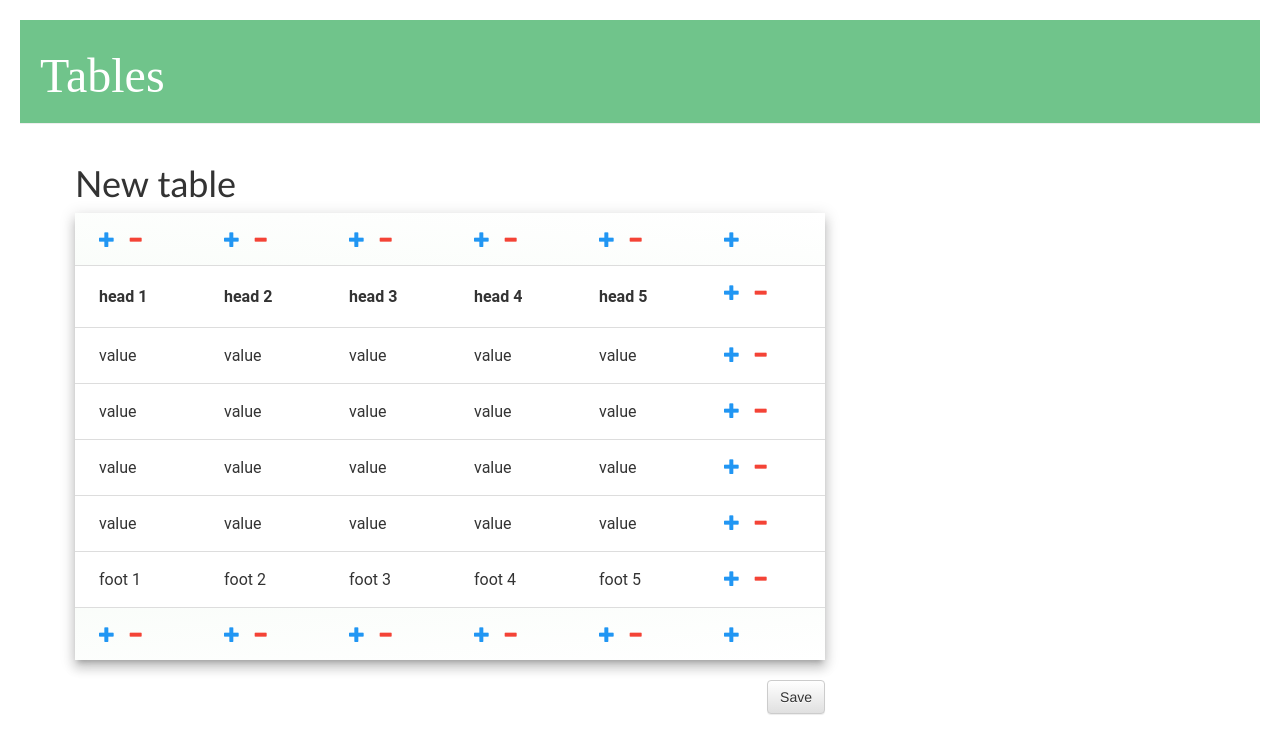
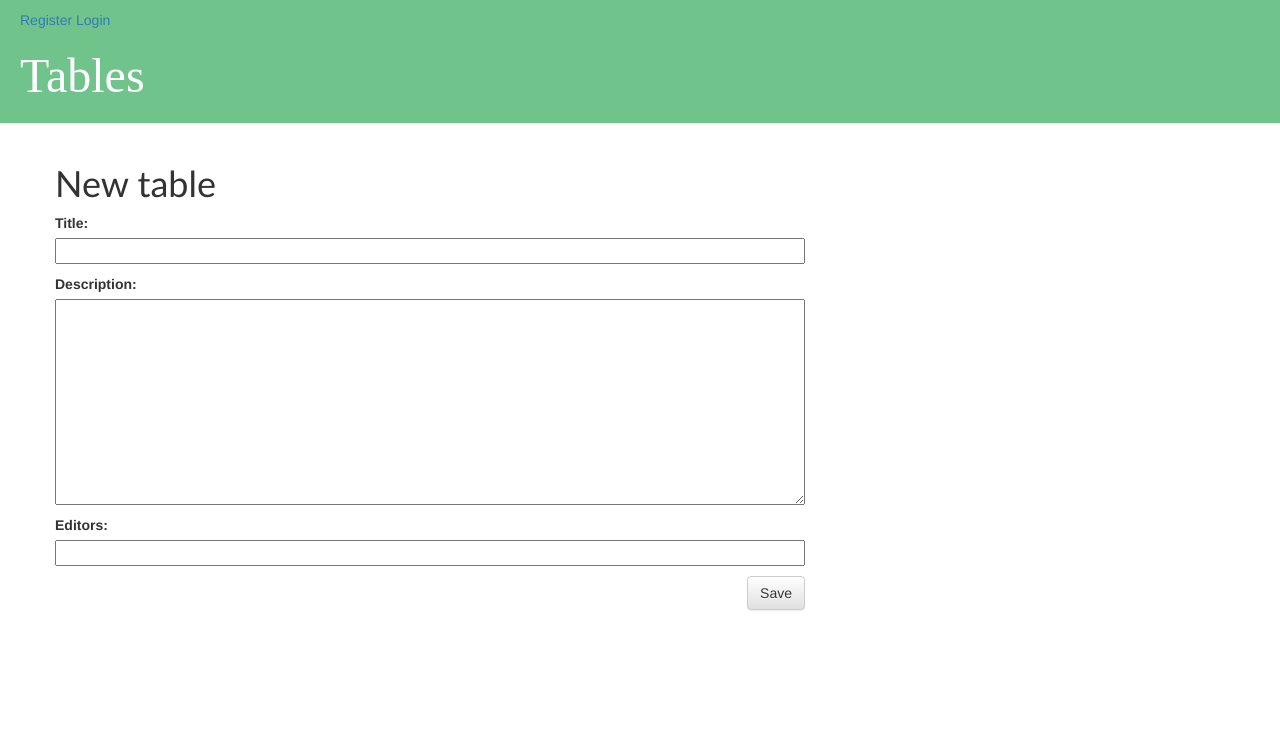
Before and after one commit to Iscaron/TablesProject, a Django app: template structure/templates/structure/table_new.html in a window 1280 px wide. Shown: the top 754 px of the page. Run offline with Django 3.2, Linux system fonts and the light colour scheme; the template is opened without the code that fills it: values that come from a table or form of the project are taken from there, others are empty; some libraries are stand-ins or nearby versions.

Commit message:
production initial

```diff
--- a/structure/forms.py
+++ b/structure/forms.py
@@ -5,7 +5,7 @@
 from .models import UserProfile, Main
 
 
-class TableForm(forms.ModelForm): #TODO: form
+class TableForm(forms.ModelForm):
 
     class Meta:
         model = Main
@@ -26,19 +26,9 @@
             widget=forms.Textarea
     )
     editors = forms.ModelMultipleChoiceField(
-            # queryset = Main.objects.all(),
             queryset = User.objects.all(),
-            # widget = Select2MultipleWidget,
             label='Editors',
     )
-
-    # def __init__(self, *args, **kwargs):
-    #     ret = super().__init__(args, kwargs)
-    #     print(ret)
-    #     return ret
-    # editors.choices =
-
-
 
 class UserForm(forms.ModelForm):
     password = forms.CharField(widget=forms.PasswordInput())
--- a/structure/templates/structure/table_new.html
+++ b/structure/templates/structure/table_new.html
@@ -1,119 +1,14 @@
-{% extends 'structure/table_base.html' %}
+{% extends 'structure/base.html' %}
 
 {% block content %}
     <h1>New table</h1>
     <form method="POST" class="table-form">{% csrf_token %}
-        <table id="from-table" class="table_view">
-            <thead>
-                <tr>
-                    <th>head 1</th>
-                    <th>head 2</th>
-                    <th>head 3</th>
-                    <th>head 4</th>
-                    <th>head 5</th>
-                </tr>
-            </thead>
-            <tfoot>
-                <tr>
-                    <th>foot 1</th>
-                    <th>foot 2</th>
-                    <th>foot 3</th>
-                    <th>foot 4</th>
-                    <th>foot 5</th>
-                </tr>
-            </tfoot>
-            <tbody>
-                <tr>
-                    <td>value</td>
-                    <td>value</td>
-                    <td>value</td>
-                    <td>value</td>
-                    <td>value</td>
-                </tr>
-                <tr>
-                    <td>value</td>
-                    <td>value</td>
-                    <td>value</td>
-                    <td>value</td>
-                    <td>value</td>
-                </tr>
-                <tr>
-                    <td>value</td>
-                    <td>value</td>
-                    <td>value</td>
-                    <td>value</td>
-                    <td>value</td>
-                </tr>
-                <tr>
-                    <td>value</td>
-                    <td>value</td>
-                    <td>value</td>
-                    <td>value</td>
-                    <td>value</td>
-                </tr>
-            </tbody>
-        </table>
-
-        <script>
-
-        jQuery(document).ready(function($){
-
-            $('#from-table').TableEdit({
-                stubElements:           '<a class="addCol" href="javascript://" role="button"><span class="glyphicon glyphicon-plus"></span></a>',
-                topControlsElements:    '<a class="addCol" href="javascript://" role="button"><span class="glyphicon glyphicon-plus"></span></a>' +
-                                        '<a class="delCol" href="javascript://" role="button"><span class="glyphicon glyphicon-minus"></span></a>',
-                bottomControlsElements: '<a class="addCol" href="javascript://" role="button"><span class="glyphicon glyphicon-plus"></span></a>' +
-                                        '<a class="delCol" href="javascript://" role="button"><span class="glyphicon glyphicon-minus"></span></a>',
-                rowControlsElements:    '<a class="addrow" href="javascript://" role="button"><span class="glyphicon glyphicon-plus"></span></a>' +
-                                        '<a class="delrow" href="javascript://" role="button"><span class="glyphicon glyphicon-minus"></span></a>',
-                compileTableAfter: function() {
-                    this.$table.addClass('table-hover tableEdit');
-                    return true;
-                },
-                getSettingsFromCellAfter: function(obj) {
-                    if( obj.$element.attr('class') ) { obj.settings.class = obj.$element.attr('class') };
-                    return true;
-                },
-                eventsBindAfter: function() {
-                    $('#save_button').on('click', this, function(e) {
-
-                        var csrf_token = $("form input[name='csrfmiddlewaretoken']").val();
-                        function csrfSafeMethod(method) {
-                            // these HTTP methods do not require CSRF protection
-                            return (/^(GET|HEAD|OPTIONS|TRACE)$/.test(method));
-                        }
-                        $.ajaxSetup({
-                            beforeSend: function(xhr, settings) {
-                                if (!csrfSafeMethod(settings.type) && !this.crossDomain) {
-                                    xhr.setRequestHeader("X-CSRFToken", csrf_token);
-                                }
-                            }
-                        });
-                        $.ajax({
-                            url: '/table/new/',
-                            data: {
-                            'table': JSON.stringify(e.data.dataTableArray),
-                            'csrf_token': csrf_token
-                            },
-                            dataType: 'json',
-                            method: 'POST'
-                        });
-                        console.log(JSON.stringify(e.data.dataTableArray));
-                    });
-                    $('body').on('click._editCell', this, function(e) {
-                        if(e.data.cache){
-                        console.log( JSON.stringify(e.data.dataTableArray) );
-                        }
-                    });
-                    return true;
-                }
-            });
+        {{ form.as_p }}
+        <button type="submit" class="save btn btn-default">Save</button>
+    </form>
+    <script>
+        $(document).ready(function() {
+            $("#id_editors").select2();
         });
-
-
-
-        </script>
-
-        <button id="save_button" type="submit" class="save btn btn-default">Save</button>
-    </form>
+    </script>
 {% endblock %}
```
Also changed, not shown: structure/models.py (+0 -19 lines), structure/views.py (+4 -26 lines).
